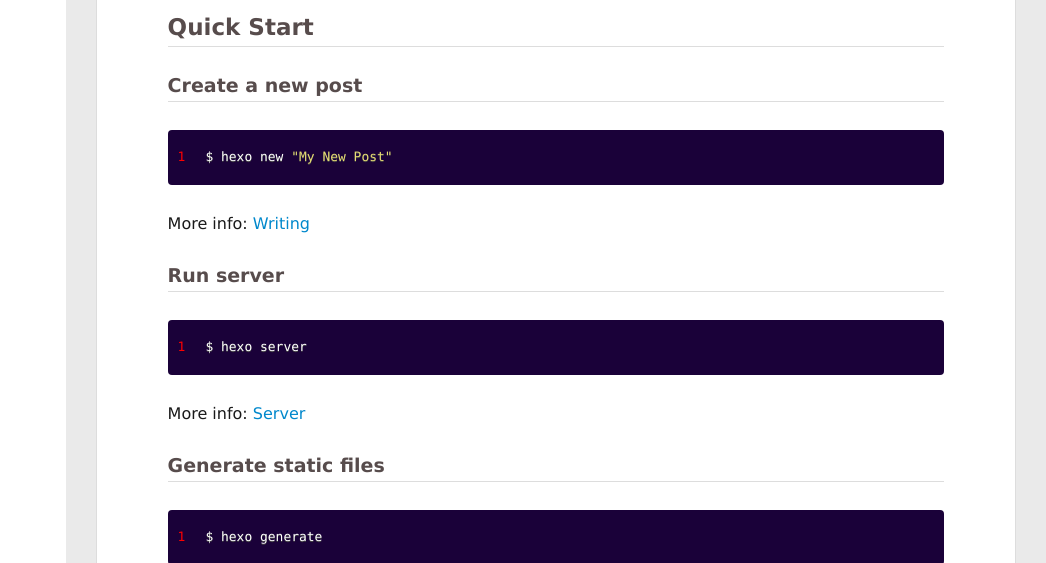
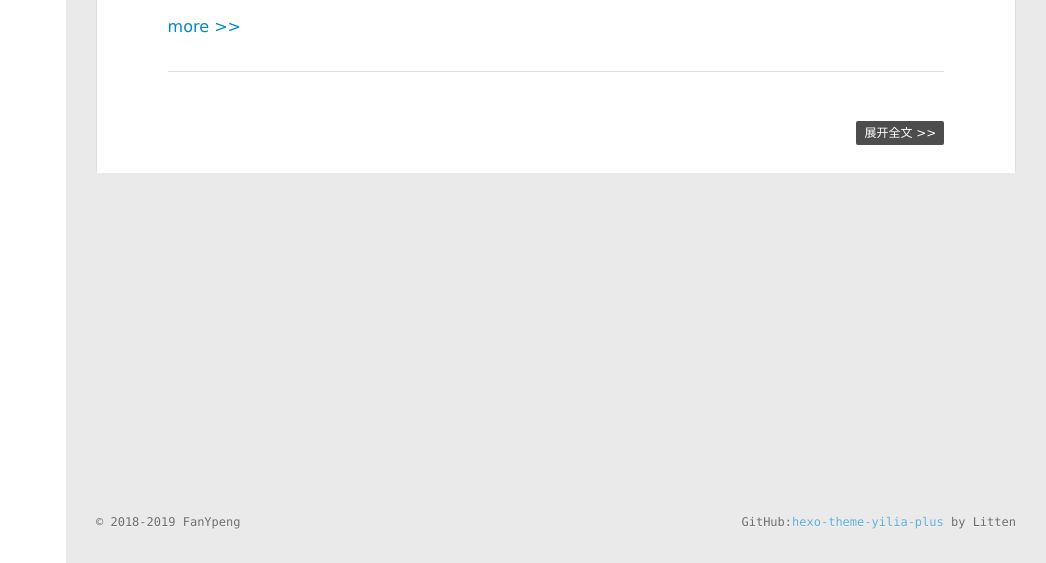
Before and after one commit to FanYpeng/FanYpeng.github.io, a plain HTML site: page index.html in a window 1280 px wide. Shown: the part 237-800 px from the top of the page, 234-1280 px from the left. Drawn offline with Linux system fonts and the light colour scheme; some packages are replaced by stand-ins of ours; a script that the page names is missing.

Commit message:
Site updated: 2019-09-23 18:10:18

```diff
--- a/index.html
+++ b/index.html
@@ -204,18 +204,8 @@
   <div class="article-entry" itemprop="articleBody">
 
     <p>Welcome to <a href="https://hexo.io/" target="_blank" rel="noopener">Hexo</a>! This is your very first post. Check <a href="https://hexo.io/docs/" target="_blank" rel="noopener">documentation</a> for more info. If you get any problems when using Hexo, you can find the answer in <a href="https://hexo.io/docs/troubleshooting.html" target="_blank" rel="noopener">troubleshooting</a> or you can ask me on <a href="https://github.com/hexojs/hexo/issues" target="_blank" rel="noopener">GitHub</a>.</p>
-<h2 id="Quick-Start"><a href="#Quick-Start" class="headerlink" title="Quick Start"></a>Quick Start</h2><h3 id="Create-a-new-post"><a href="#Create-a-new-post" class="headerlink" title="Create a new post"></a>Create a new post</h3><figure class="highlight bash"><table><tr><td class="gutter"><pre><span class="line">1</span><br></pre></td><td class="code"><pre><span class="line">$ hexo new <span class="string">"My New Post"</span></span><br></pre></td></tr></table></figure>
 
-<p>More info: <a href="https://hexo.io/docs/writing.html" target="_blank" rel="noopener">Writing</a></p>
-<h3 id="Run-server"><a href="#Run-server" class="headerlink" title="Run server"></a>Run server</h3><figure class="highlight bash"><table><tr><td class="gutter"><pre><span class="line">1</span><br></pre></td><td class="code"><pre><span class="line">$ hexo server</span><br></pre></td></tr></table></figure>
-
-<p>More info: <a href="https://hexo.io/docs/server.html" target="_blank" rel="noopener">Server</a></p>
-<h3 id="Generate-static-files"><a href="#Generate-static-files" class="headerlink" title="Generate static files"></a>Generate static files</h3><figure class="highlight bash"><table><tr><td class="gutter"><pre><span class="line">1</span><br></pre></td><td class="code"><pre><span class="line">$ hexo generate</span><br></pre></td></tr></table></figure>
-
-<p>More info: <a href="https://hexo.io/docs/generating.html" target="_blank" rel="noopener">Generating</a></p>
-<h3 id="Deploy-to-remote-sites"><a href="#Deploy-to-remote-sites" class="headerlink" title="Deploy to remote sites"></a>Deploy to remote sites</h3><figure class="highlight bash"><table><tr><td class="gutter"><pre><span class="line">1</span><br></pre></td><td class="code"><pre><span class="line">$ hexo deploy</span><br></pre></td></tr></table></figure>
-
-<p>More info: <a href="https://hexo.io/docs/deployment.html" target="_blank" rel="noopener">Deployment</a></p>
+    <a class="article-more-a" href="/2019/09/22/hello-world/#more">more >></a>
 
 
 
```
Also changed, not shown: 2019/09/22/hello-world/index.html (+5 -4 lines).
